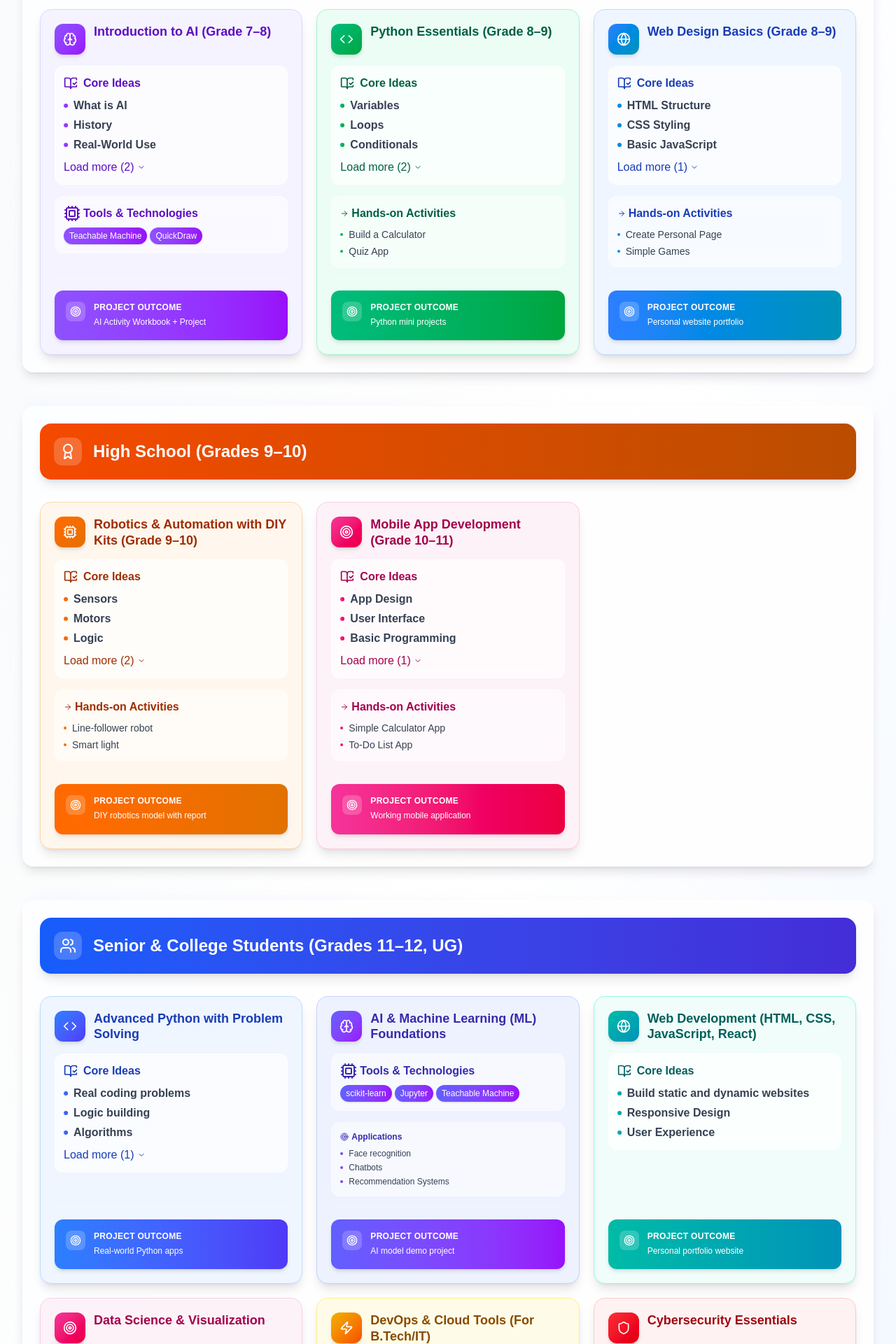
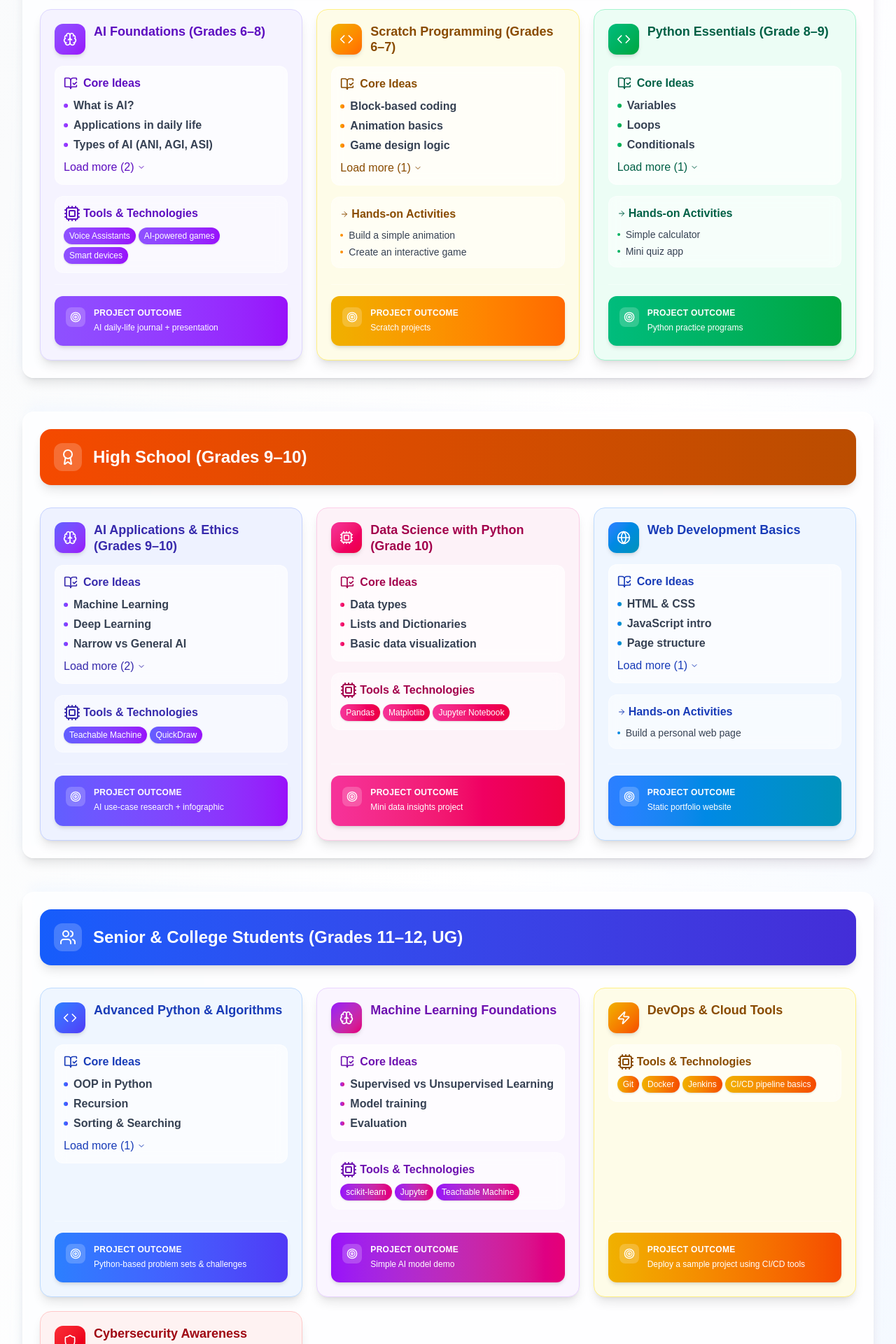
Before and after one commit to ajayaaedtech/ajayaaedtech-fe, a Next.js app: page /courses in a window 1280 px wide. Shown: the part 400-2320 px from the top of the page at 70% size. Built offline with nearby package versions, Linux system fonts and the light colour scheme.

Commit message:
couses according to me

```diff
--- a/src/app/components/miansectionhome/HorizontalScrollingCards.js
+++ b/src/app/components/miansectionhome/HorizontalScrollingCards.js
@@ -19,19 +19,9 @@ const HorizontalScrollingCards = () => {
       icon: "🎨",
     },
     {
-      title: "GW with AI-Powered Scripts",
-      description: "Generate content effortlessly",
-      icon: "✍️",
-    },
-    {
       title: "Prepare School Presentations",
       description: "Confidence Using AI Tools",
       icon: "📊",
-    },
-    {
-      title: "Speak and Present With AI",
-      description: "Assisted Storytelling",
-      icon: "🎤",
     },
     {
       title: "Captivate Audience",
@@ -64,7 +54,7 @@ const HorizontalScrollingCards = () => {
 
   return (
     <div className="py-8 px-4 bg-gray-50">
-      <h2 className="text-2xl font-bold text-center mb-8">AI Learning Features</h2>
+       <h2 className="text-2xl font-bold text-center mb-8">AI Learning Features</h2>
 
       <div
         ref={scrollContainerRef}
--- a/src/app/components/miansectionhome/MainSectionHome.js
+++ b/src/app/components/miansectionhome/MainSectionHome.js
@@ -124,6 +124,7 @@ const MainSectionHome = () => {
           </div>
         </div>
       </div>
+
       <HorizontalScrollingCards />
 
     </div>
--- a/src/app/courses/techCourses.js
+++ b/src/app/courses/techCourses.js
@@ -4,10 +4,10 @@ import { ChevronDown, ChevronUp, Code, Brain, Cpu, Globe, Shield, Users, BookOpe
 const techCourses = {
   middleSchool: [
     {
-      title: 'Introduction to AI (Grade 7–8)',
-      concepts: ['What is AI', 'History', 'Real-World Use', 'AI Ethics', 'Future Trends'],
-      tools: ['Teachable Machine', 'QuickDraw'],
-      output: 'AI Activity Workbook + Project',
+      title: 'AI Foundations (Grades 6–8)',
+      concepts: ['What is AI?', 'Applications in daily life', 'Types of AI (ANI, AGI, ASI)', 'AI vs. Human Intelligence', 'AI in Phones, Games, TVs, Hospitals, Farming'],
+      tools: ['Voice Assistants', 'AI-powered games', 'Smart devices'],
+      output: 'AI daily-life journal + presentation',
       icon: Brain,
       color: 'from-violet-500 to-purple-600',
       bgColor: 'bg-violet-50',
@@ -15,57 +15,68 @@ const techCourses = {
       borderColor: 'border-violet-200'
     },
     {
+      title: 'Scratch Programming (Grades 6–7)',
+      concepts: ['Block-based coding', 'Animation basics', 'Game design logic', 'Problem solving'],
+      activity: ['Build a simple animation', 'Create an interactive game'],
+      output: 'Scratch projects',
+      icon: Code,
+      color: 'from-yellow-500 to-orange-500',
+      bgColor: 'bg-yellow-50',
+      textColor: 'text-yellow-800',
+      borderColor: 'border-yellow-200'
+    },
+    {
       title: 'Python Essentials (Grade 8–9)',
-      concepts: ['Variables', 'Loops', 'Conditionals', 'Functions', 'Data Types'],
-      activity: ['Build a Calculator', 'Quiz App'],
-      output: 'Python mini projects',
+      concepts: ['Variables', 'Loops', 'Conditionals', 'Functions'],
+      activity: ['Simple calculator', 'Mini quiz app'],
+      output: 'Python practice programs',
       icon: Code,
       color: 'from-emerald-500 to-green-600',
       bgColor: 'bg-emerald-50',
       textColor: 'text-emerald-800',
       borderColor: 'border-emerald-200'
+    }
+  ],
+  highSchool: [
+    {
+      title: 'AI Applications & Ethics (Grades 9–10)',
+      concepts: ['Machine Learning', 'Deep Learning', 'Narrow vs General AI', 'AI Ethics', 'Bias and Fairness'],
+      tools: ['Teachable Machine', 'QuickDraw'],
+      output: 'AI use-case research + infographic',
+      icon: Brain,
+      color: 'from-indigo-500 to-purple-600',
+      bgColor: 'bg-indigo-50',
+      textColor: 'text-indigo-800',
+      borderColor: 'border-indigo-200'
     },
     {
-      title: 'Web Design Basics (Grade 8–9)',
-      concepts: ['HTML Structure', 'CSS Styling', 'Basic JavaScript', 'Responsive Design'],
-      activity: ['Create Personal Page', 'Simple Games'],
-      output: 'Personal website portfolio',
+      title: 'Data Science with Python (Grade 10)',
+      concepts: ['Data types', 'Lists and Dictionaries', 'Basic data visualization'],
+      tools: ['Pandas', 'Matplotlib', 'Jupyter Notebook'],
+      output: 'Mini data insights project',
+      icon: Cpu,
+      color: 'from-pink-500 to-rose-600',
+      bgColor: 'bg-pink-50',
+      textColor: 'text-pink-800',
+      borderColor: 'border-pink-200'
+    },
+    {
+      title: 'Web Development Basics',
+      concepts: ['HTML & CSS', 'JavaScript intro', 'Page structure', 'Responsive design'],
+      activity: ['Build a personal web page'],
+      output: 'Static portfolio website',
       icon: Globe,
       color: 'from-blue-500 to-cyan-600',
       bgColor: 'bg-blue-50',
       textColor: 'text-blue-800',
       borderColor: 'border-blue-200'
-    },
-  ],
-  highSchool: [
-    {
-      title: 'Robotics & Automation with DIY Kits (Grade 9–10)',
-      concepts: ['Sensors', 'Motors', 'Logic', 'Programming', 'Circuit Design'],
-      activities: ['Line-follower robot', 'Smart light'],
-      output: 'DIY robotics model with report',
-      icon: Cpu,
-      color: 'from-orange-500 to-amber-600',
-      bgColor: 'bg-orange-50',
-      textColor: 'text-orange-800',
-      borderColor: 'border-orange-200'
-    },
-    {
-      title: 'Mobile App Development (Grade 10–11)',
-      concepts: ['App Design', 'User Interface', 'Basic Programming', 'Testing'],
-      activities: ['Simple Calculator App', 'To-Do List App'],
-      output: 'Working mobile application',
-      icon: Target,
-      color: 'from-pink-500 to-rose-600',
-      bgColor: 'bg-pink-50',
-      textColor: 'text-pink-800',
-      borderColor: 'border-pink-200'
-    },
+    }
   ],
   seniorAndCollege: [
     {
-      title: 'Advanced Python with Problem Solving',
-      concepts: ['Real coding problems', 'Logic building', 'Algorithms', 'Data Structures'],
-      output: 'Real-world Python apps',
+      title: 'Advanced Python & Algorithms',
+      concepts: ['OOP in Python', 'Recursion', 'Sorting & Searching', 'Problem-solving techniques'],
+      output: 'Python-based problem sets & challenges',
       icon: Code,
       color: 'from-blue-500 to-indigo-600',
       bgColor: 'bg-blue-50',
@@ -73,41 +84,20 @@ const techCourses = {
       borderColor: 'border-blue-200'
     },
     {
-      title: 'AI & Machine Learning (ML) Foundations',
-      useCases: ['Face recognition', 'Chatbots', 'Recommendation Systems'],
+      title: 'Machine Learning Foundations',
+      concepts: ['Supervised vs Unsupervised Learning', 'Model training', 'Evaluation'],
       tools: ['scikit-learn', 'Jupyter', 'Teachable Machine'],
-      output: 'AI model demo project',
+      output: 'Simple AI model demo',
       icon: Brain,
-      color: 'from-indigo-500 to-purple-600',
-      bgColor: 'bg-indigo-50',
-      textColor: 'text-indigo-800',
-      borderColor: 'border-indigo-200'
+      color: 'from-purple-600 to-pink-600',
+      bgColor: 'bg-purple-50',
+      textColor: 'text-purple-800',
+      borderColor: 'border-purple-200'
     },
     {
-      title: 'Web Development (HTML, CSS, JavaScript, React)',
-      concepts: ['Build static and dynamic websites', 'Responsive Design', 'User Experience'],
-      output: 'Personal portfolio website',
-      icon: Globe,
-      color: 'from-teal-500 to-cyan-600',
-      bgColor: 'bg-teal-50',
-      textColor: 'text-teal-800',
-      borderColor: 'border-teal-200'
-    },
-    {
-      title: 'Data Science & Visualization',
-      concepts: ['Data cleaning', 'Graphing', 'Insights', 'Statistical Analysis'],
-      tools: ['Pandas', 'Matplotlib', 'Excel'],
-      output: 'Mini analytics dashboard project',
-      icon: Target,
-      color: 'from-pink-500 to-rose-600',
-      bgColor: 'bg-pink-50',
-      textColor: 'text-pink-800',
-      borderColor: 'border-pink-200'
-    },
-    {
-      title: 'DevOps & Cloud Tools (For B.Tech/IT)',
-      tools: ['Git', 'Docker', 'Jenkins', 'CI/CD pipelines'],
-      output: 'Deploy an app using DevOps pipeline',
+      title: 'DevOps & Cloud Tools',
+      tools: ['Git', 'Docker', 'Jenkins', 'CI/CD pipeline basics'],
+      output: 'Deploy a sample project using CI/CD tools',
       icon: Zap,
       color: 'from-yellow-500 to-orange-600',
       bgColor: 'bg-yellow-50',
@@ -115,22 +105,22 @@ const techCourses = {
       borderColor: 'border-yellow-200'
     },
     {
-      title: 'Cybersecurity Essentials',
-      concepts: ['Phishing', 'Encryption', 'Password protection', 'Network Security'],
-      activity: ['Simulate a secure login system'],
-      output: 'Cyber Hygiene Report & Simulation',
+      title: 'Cybersecurity Awareness',
+      concepts: ['Digital hygiene', 'Phishing & Passwords', 'Encryption basics'],
+      activity: ['Create a safe login simulation'],
+      output: 'Cyber Safety Report',
       icon: Shield,
       color: 'from-red-500 to-red-600',
       bgColor: 'bg-red-50',
       textColor: 'text-red-800',
       borderColor: 'border-red-200'
-    },
+    }
   ],
   teachers: [
     {
-      title: 'Pedagogy for Tech Teaching',
-      concepts: ['Teach coding, AI, ML using stories & simulations', 'Interactive Learning', 'Assessment Methods'],
-      output: 'Sample lesson plans, classroom activity bank',
+      title: 'Pedagogy for Tech Education',
+      concepts: ['Teaching through projects', 'Using storytelling for tech topics', 'Creating engaging classroom simulations'],
+      output: 'Lesson plans + interactive teaching toolkit',
       icon: BookOpen,
       color: 'from-purple-500 to-violet-600',
       bgColor: 'bg-purple-50',
@@ -138,9 +128,9 @@ const techCourses = {
       borderColor: 'border-purple-200'
     },
     {
-      title: 'Curriculum Integration & Evaluation',
-      concepts: ['Align with NEP 2020', 'Create rubrics', 'Learning Outcomes'],
-      output: 'Sample school tech curriculum',
+      title: 'Curriculum Integration (NEP 2020)',
+      concepts: ['Linking tech topics to core subjects', 'Learning Outcomes', 'Rubric design'],
+      output: 'Integrated curriculum samples',
       icon: Award,
       color: 'from-emerald-500 to-teal-600',
       bgColor: 'bg-emerald-50',
@@ -148,17 +138,18 @@ const techCourses = {
       borderColor: 'border-emerald-200'
     },
     {
-      title: 'Tools & LMS Training',
-      concepts: ['LMS operation', 'Assessment', 'Live sessions', 'Digital Tools'],
-      output: 'Recorded demo + LMS certification',
+      title: 'Tools & LMS Mastery',
+      concepts: ['Digital classroom tools', 'Running live & recorded sessions', 'Assessment via LMS'],
+      output: 'Demo class recordings + certification',
       icon: Users,
       color: 'from-cyan-500 to-blue-600',
       bgColor: 'bg-cyan-50',
       textColor: 'text-cyan-800',
       borderColor: 'border-cyan-200'
-    },
-  ],
+    }
+  ]
 };
+
 
 const CourseCard = ({ course }) => {
   const [showAllConcepts, setShowAllConcepts] = useState(false);
```
